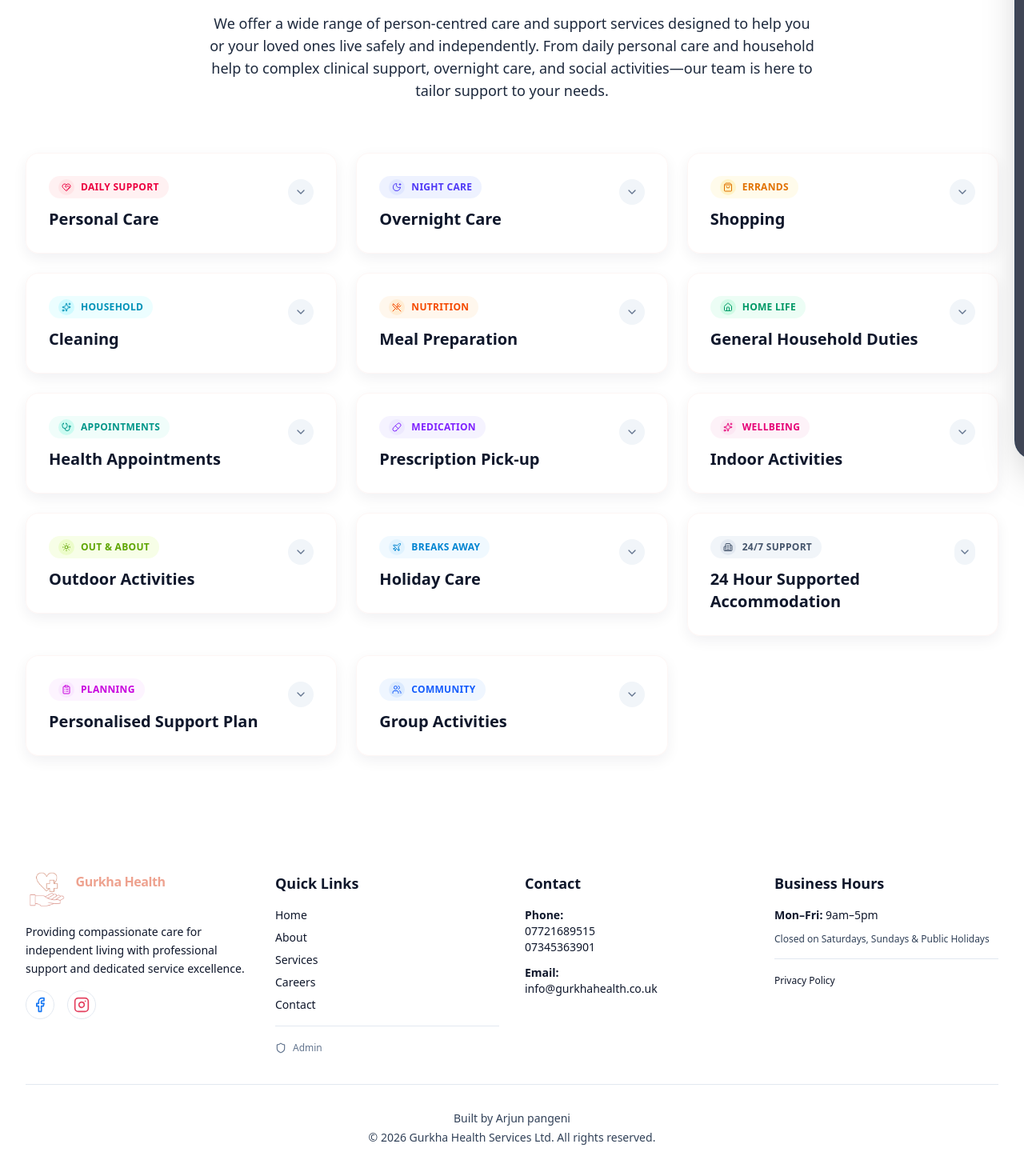
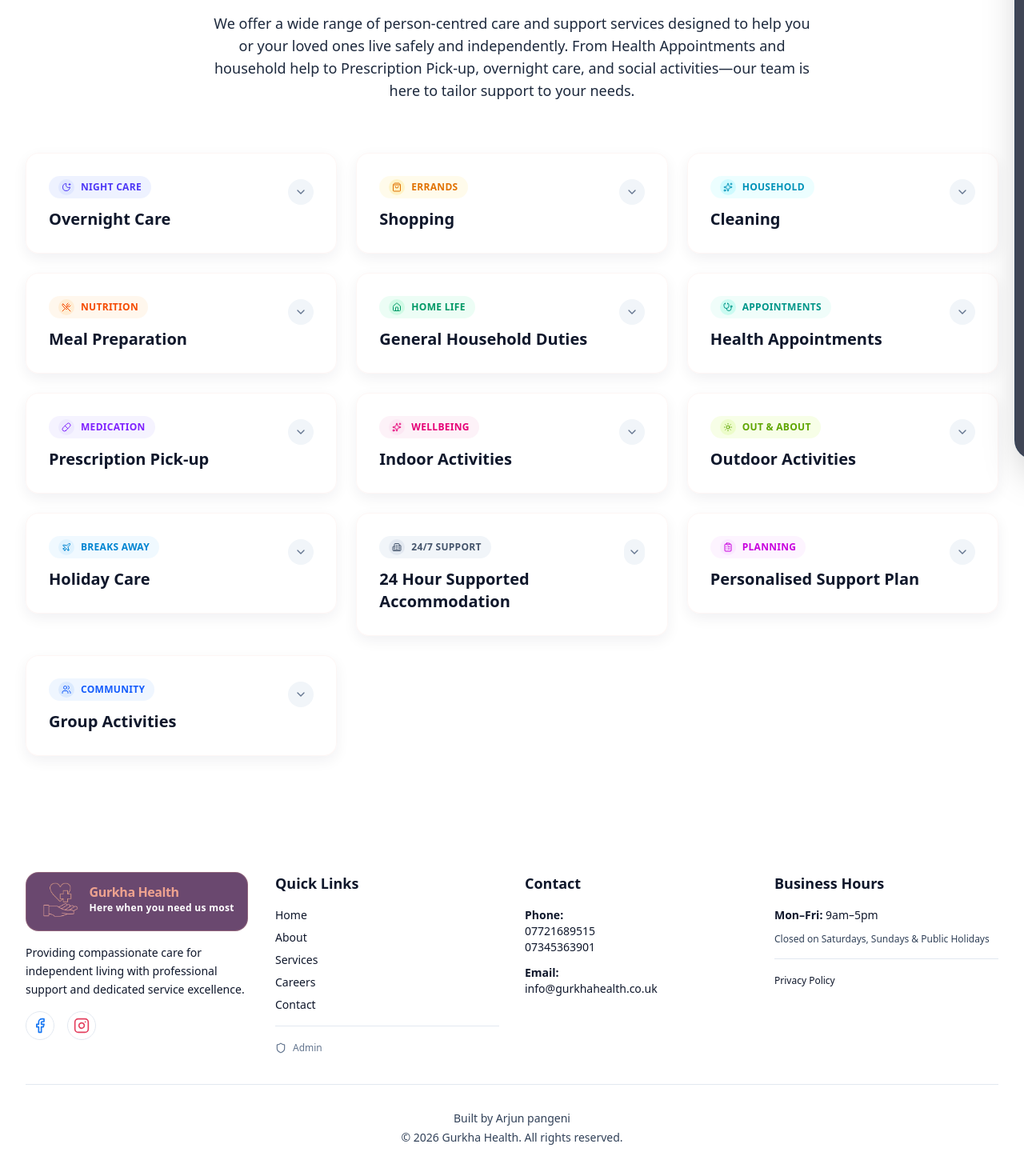
Before and after one commit to gurkhahealthcare/gurkhahealthcare, a Next.js app: page /services in a window 1280 px wide. Shown: the part 210-1680 px from the top of the page at 80% size. Built offline with nearby package versions, Linux system fonts and the light colour scheme.

Commit message:
edit small things

```diff
--- a/src/app/careers/page.tsx
+++ b/src/app/careers/page.tsx
@@ -4,7 +4,7 @@ import Link from 'next/link';
 import { MapPin, PoundSterling, Clock, ArrowRight } from 'lucide-react';
 
 export const metadata = {
-  title: 'Careers | Gurkha Health & Services',
+  title: 'Careers | Gurkha Health ',
   description: 'Join our team and make a difference in healthcare',
 };
 
@@ -29,7 +29,7 @@ export default async function CareersPage() {
         {/* Header */}
         <section className="text-center mb-16">
           <h1 className="text-4xl sm:text-5xl font-extrabold bg-gradient-to-r from-rose-500 via-brand-500 to-red-500 dark:from-rose-300 dark:via-brand-400 dark:to-red-400 bg-clip-text text-transparent mb-4">
-            Careers at Gurkha Health & Services
+            Careers at Gurkha Health
           </h1>
           <p className="text-lg sm:text-xl text-slate-800 dark:text-white max-w-2xl mx-auto">
             Join our team and help us provide exceptional care. We&apos;re looking for people who are kind, reliable, and
@@ -122,7 +122,7 @@ export default async function CareersPage() {
           <section className="mt-16 bg-gradient-to-r from-red-500 to-[var(--brand)] hover:from-red-600 hover:to-[var(--brand)] text-white rounded-xl p-8 text-center transition-all duration-300 transform hover:shadow-2xl">
             <h2 className="text-3xl font-bold mb-4">Interested in Working With Us?</h2>
             <p className="text-lg mb-6 max-w-2xl mx-auto">
-              Even though we don't have current vacancies, we'd love to hear from you. Contact us to express your interest.
+              Even though we don&apos;t have current vacancies, we&apos;d love to hear from you. Contact us to express your interest.
             </p>
             <Link
               href="/contact"
--- a/src/app/contact/page.tsx
+++ b/src/app/contact/page.tsx
@@ -2,8 +2,8 @@ import React from 'react';
 import { Phone, Mail, Clock, MapPin, ArrowRight, Facebook, Instagram } from 'lucide-react';
 
 export const metadata = {
-  title: 'Contact Us | Reading Care Provider | Gurkha Health & Services',
-  description: 'Get in touch with Gurkha Health & Services in Reading. Phone, email, address, and contact form available.',
+  title: 'Contact Us | Reading Care Provider | Gurkha Health ',
+  description: 'Get in touch with Gurkha Health in Reading. Phone, email, address, and contact form available.',
 };
 
 const ContactPage = () => {
@@ -66,7 +66,7 @@ const ContactPage = () => {
                                 <Facebook className="w-5 h-5" />
                             </a>
                             <a
-                                href="https://www.instagram.com/gurkhahealthservices?igsh=MW85eG1zbzliNmExMA%3D%3D&utm_source=qr"
+                                href="https://www.instagram.com/gurkhahealth?utm_source=ig_web_button_share_sheet&igsh=ZDNlZDc0MzIxNw%3D%3D"
                                 target="_blank"
                                 rel="noopener noreferrer"
                                 aria-label="Visit our Instagram profile"
@@ -109,7 +109,7 @@ const ContactPage = () => {
                         <div className="space-y-4">
                             <div>
                                 <h3 className="text-2xl font-bold text-brand-500 dark:text-brand-400 mb-2">
-                                    Gurkha Health & Services
+                                    Gurkha Health
                                 </h3>
                                 <p className="text-slate-900 dark:text-white leading-relaxed">
                                     514 Oxford Road<br />
--- a/src/app/services/page.tsx
+++ b/src/app/services/page.tsx
@@ -10,7 +10,7 @@ export default function ServicesPage() {
           </h1>
           <p className="text-base sm:text-lg text-slate-800 dark:text-white max-w-3xl mx-auto mb-6">
             We offer a wide range of person-centred care and support services designed to help you or your loved ones
-            live safely and independently. From daily personal care and household help to complex clinical support,
+            live safely and independently. From Health Appointments and household help to Prescription Pick‑up,
             overnight care, and social activities—our team is here to tailor support to your needs.
           </p>
 
--- a/src/components/Footer.tsx
+++ b/src/components/Footer.tsx
@@ -13,7 +13,8 @@ const Footer = () => {
                 <div className="grid grid-cols-1 md:grid-cols-4 gap-8 mb-8 text-center md:text-left">
                     {/* Column 1: Brand & Mission */}
                     <div className="group text-center md:text-left">
-                        <div className="flex flex-col items-center md:flex-row md:items-start gap-3 mb-4">
+                        <div className="inline-flex flex-col items-center md:items-start rounded-2xl px-4 py-3 bg-[#6a486f] border border-[#e7a99a]/30 mb-4">
+                          <div className="flex flex-col items-center md:flex-row md:items-start gap-3">
                             <Image
                                 src="/logonew.png"
                                 alt="Gurkha Health Services Ltd logo"
@@ -29,6 +30,7 @@ const Footer = () => {
                                     Here when you need us most
                                 </span>
                             </div>
+                          </div>
                         </div>
                         <p className="text-sm text-slate-900 dark:text-white leading-relaxed">
                             Providing compassionate care for independent living with professional support and dedicated service excellence.
@@ -45,7 +47,7 @@ const Footer = () => {
                                 <Facebook className="w-5 h-5" />
                             </a>
                             <a
-                                href="https://www.instagram.com/gurkhahealthservices?igsh=MW85eG1zbzliNmExMA%3D%3D&utm_source=qr"
+                                href="https://www.instagram.com/gurkhahealth?utm_source=ig_web_button_share_sheet&igsh=ZDNlZDc0MzIxNw%3D%3D"
                                 target="_blank"
                                 rel="noopener noreferrer"
                                 aria-label="Visit our Instagram profile"
@@ -152,7 +154,7 @@ const Footer = () => {
                 {/* Bottom Bar */}
                 <div className="border-t border-slate-200 dark:border-slate-800 pt-8 text-center text-sm text-slate-700 dark:text-white space-y-1">
                     <p className="font-medium">Built by <a href="https://linktr.ee/arjunpangeni">Arjun pangeni</a></p>
-                    <p>&copy; {currentYear} Gurkha Health Services Ltd. All rights reserved.</p>
+                    <p>&copy; {currentYear} Gurkha Health. All rights reserved.</p>
                 </div>
             </div>
         </footer>
--- a/src/components/ServicesAccordion.tsx
+++ b/src/components/ServicesAccordion.tsx
@@ -29,14 +29,7 @@ interface ServiceWithIcon extends Service {
 
 // hard‑coded list of available services with short descriptions, icons and colors
 const SERVICES: ServiceWithIcon[] = [
-  {
-    name: 'Personal Care',
-    description:
-      'Assistance with bathing, dressing, grooming and other daily activities tailored to each individual.',
-    icon: HeartHandshake,
-    tag: 'Daily support',
-    iconColor: 'rose',
-  },
+
 
   {
     name: 'Overnight Care',
```
